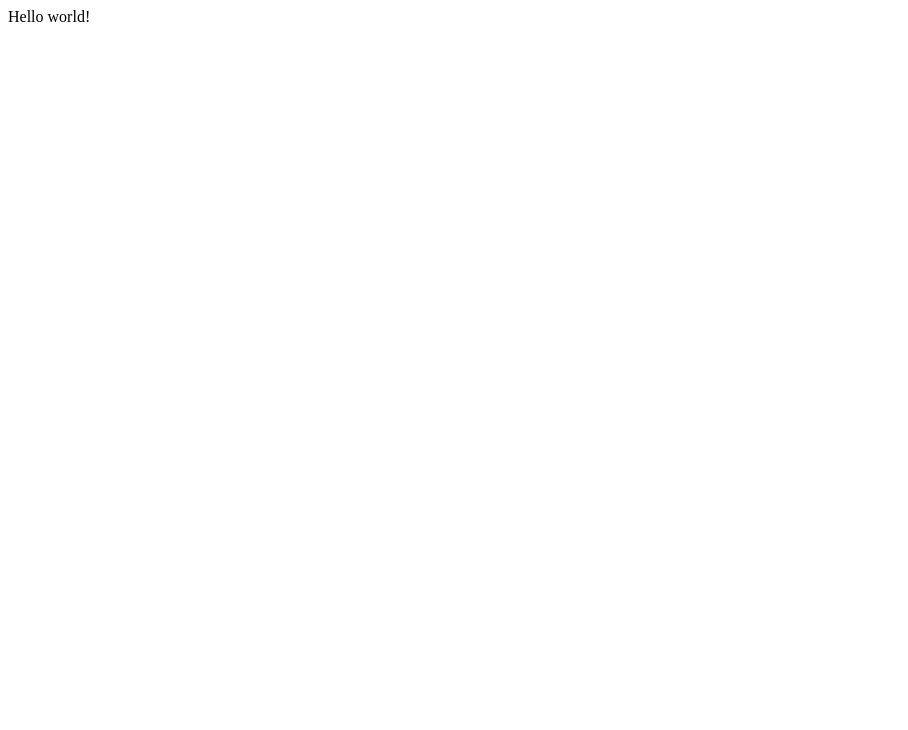
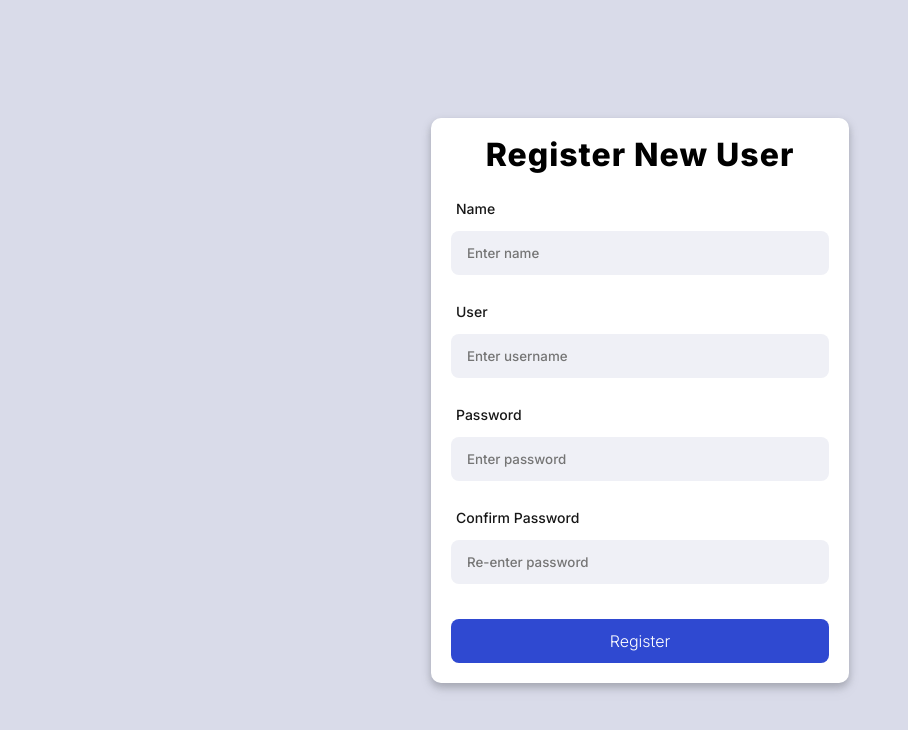
Before and after one commit to kuhlekt1v/component-library, a React (Create React App) app in the folder components/form-components/: page / in a window 1280 px wide. Shown: the top 730 px of the page, without its empty margins (0-908 px from the left). Built offline with nearby package versions, Linux system fonts and the light colour scheme.

Commit message:
Screen-centered vertical form.

```diff
--- a/components/form-components/package.json
+++ b/components/form-components/package.json
@@ -10,9 +10,12 @@
     "@types/node": "^12.20.19",
     "@types/react": "^17.0.15",
     "@types/react-dom": "^17.0.9",
+    "@types/styled-components": "^5.1.14",
     "react": "^17.0.2",
     "react-dom": "^17.0.2",
+    "react-hook-form": "^7.15.2",
     "react-scripts": "4.0.3",
+    "styled-components": "^5.3.1",
     "typescript": "^4.3.5",
     "web-vitals": "^1.1.2"
   },
--- a/components/form-components/public/index.html
+++ b/components/form-components/public/index.html
@@ -5,15 +5,15 @@
     <link rel="icon" href="%PUBLIC_URL%/favicon.ico" />
     <meta name="viewport" content="width=device-width, initial-scale=1" />
     <meta name="theme-color" content="#000000" />
-		<meta
-			name="description"
-			content="Web site created using create-react-app"
-		/>
+    <meta name="description" content="Web site created using create-react-app" />
     <!--
       manifest.json provides metadata used when your web app is installed on a
       user's mobile device or desktop. See https://developers.google.com/web/fundamentals/web-app-manifest/
     -->
     <link rel="manifest" href="%PUBLIC_URL%/manifest.json" />
+    <link rel="preconnect" href="https://fonts.googleapis.com" />
+    <link rel="preconnect" href="https://fonts.gstatic.com" crossorigin />
+    <link href="https://fonts.googleapis.com/css2?family=Inter:wght@100;300;500;800&display=swap" rel="stylesheet" />
     <!--
       Notice the use of %PUBLIC_URL% in the tags above.
       It will be replaced with the URL of the `public` folder during the build.
--- /dev/null
+++ b/components/form-components/src/App.styles.ts
@@ -0,0 +1,82 @@
+import { createGlobalStyle } from 'styled-components';
+import { COLORS } from './Constants';
+
+export const GlobalStyle = createGlobalStyle`
+  * {
+    box-sizing: border-box;
+    padding: 0;
+    margin: 0;
+
+    font-family: 'Inter', sans-serif;
+    background-color: ${COLORS.light};
+  }
+
+  html {
+    height: 100%;
+  }
+
+  body {
+    display: flex;
+	  min-height: 100%;
+	  align-items: center;
+	  justify-content: center;
+  }
+
+  /* Text */
+  h1 {
+    background-color: transparent;
+    font-style: normal;
+    font-weight: bold;
+    font-size: 64px;
+    line-height: 66px;
+    letter-spacing: 1px;
+  }
+
+  h2 {
+    background-color: transparent;
+    font-style: normal;
+    font-weight: bold;
+    font-size: 48px;
+    line-height: 50px;
+    letter-spacing: 1px;
+  }
+
+  h3 {
+    background-color: transparent;
+    font-style: normal;
+    font-weight: bold;
+    font-size: 32px;
+    line-height: 34px;
+    letter-spacing: 1px;
+  }
+
+  p {
+    background-color: transparent;
+    font-style: normal;
+    font-weight: 300;
+    font-size: 14px;
+    line-height: 24px;
+  }
+
+  .bold {
+    background-color: transparent;
+    font-style: normal;
+    font-weight: 600;
+    font-size: 14px;
+    line-height: 34px;
+  }
+
+  label {
+    color: ${COLORS.title};
+    background-color: transparent;
+    font-style: normal;
+    font-weight: 400;
+    font-size: 14px;
+    line-height: 34px;
+  }
+
+  /* Text Alignment */
+  .center {
+    text-align: center;
+  }
+`;
--- a/components/form-components/src/App.tsx
+++ b/components/form-components/src/App.tsx
@@ -1,7 +1,15 @@
 import React from 'react';
 
+import { GlobalStyle } from './App.styles';
+import { RegisterPage } from './Pages/RegisterPage';
+
 const App = () => {
-  return <div>Hello world!</div>;
+  return (
+    <>
+      <GlobalStyle />
+      <RegisterPage />
+    </>
+  );
 };
 
 export default App;
--- /dev/null
+++ b/components/form-components/src/Constants.ts
@@ -0,0 +1,21 @@
+export const COLORS = {
+  primary: '#2F49D1',
+  primarylt: '#6377dd',
+  secondary: '#B6C1E9',
+  info: '#5887FF',
+  danger: '#F26464',
+  warning: '#FFB648',
+  success: '#4BDE97',
+  title: '#171717',
+  body: '#767676',
+  label: '#B9B9B9',
+  placeholder: '#D6D7E3',
+  inputbkg: '#EFF0F6',
+  border: '#EEEEEE',
+  white: '#FFFFFF',
+  purple: '#5F2EEA',
+  blue: '#0061F7',
+  dark: '#161624',
+  light: '#D9DBE9',
+  yellow: '#FFFCF6',
+};
--- /dev/null
+++ b/components/form-components/src/Pages/RegisterPage.tsx
@@ -0,0 +1,85 @@
+import React from 'react';
+import { useForm, SubmitHandler } from 'react-hook-form';
+import { Card, FormItem, PrimaryButton, ErrorMessage } from '../Styles/StyledComponents';
+
+interface IFormInput {
+  name: string;
+  username: string;
+  password: string;
+  confirmPass: string;
+}
+
+export const RegisterPage = () => {
+  const {
+    register,
+    handleSubmit,
+    formState: { errors },
+    getValues,
+  } = useForm<IFormInput>();
+
+  const onSubmit: SubmitHandler<IFormInput> = (data) => console.log(data);
+
+  return (
+    <>
+      <Card>
+        <form onSubmit={handleSubmit(onSubmit)} style={{ backgroundColor: 'transparent' }}>
+          <h3 className="center" style={{ marginBottom: '20px' }}>
+            Register New User
+          </h3>
+          <FormItem>
+            <label htmlFor="name">Name</label>
+            <input
+              type="text"
+              id="name"
+              placeholder="Enter name"
+              {...register('name', { required: true, maxLength: 25 })}
+            />
+            {errors.name && errors.name.type === 'required' && <ErrorMessage>Name required.</ErrorMessage>}
+          </FormItem>
+          <FormItem>
+            <label htmlFor="username">User</label>
+            <input
+              type="text"
+              id="username"
+              placeholder="Enter username"
+              {...register('username', { required: true, maxLength: 25 })}
+            />
+            {errors.username && errors.username.type === 'required' && <ErrorMessage>Username required.</ErrorMessage>}
+          </FormItem>
+          <FormItem>
+            <label htmlFor="password">Password</label>
+            <input
+              type="password"
+              id="password"
+              placeholder="Enter password"
+              {...register('password', { required: true, maxLength: 25 })}
+            />
+            {errors.password && errors.password.type === 'required' && <ErrorMessage>Password required.</ErrorMessage>}
+          </FormItem>
+          <FormItem>
+            <label htmlFor="confirmPass">Confirm Password</label>
+            <input
+              type="password"
+              id="confirmPass"
+              placeholder="Re-enter password"
+              {...register('confirmPass', {
+                required: true,
+                maxLength: 25,
+                validate: () => String(getValues('password')) === String(getValues('confirmPass')),
+              })}
+            />
+            {errors.confirmPass && errors.confirmPass.type === 'required' && (
+              <ErrorMessage>Password confirmation required.</ErrorMessage>
+            )}
+            {errors.confirmPass && errors.confirmPass.type === 'validate' && (
+              <ErrorMessage>Password fields must match.</ErrorMessage>
+            )}
+          </FormItem>
+          <FormItem>
+            <PrimaryButton type="submit">Register</PrimaryButton>
+          </FormItem>
+        </form>
+      </Card>
+    </>
+  );
+};
--- /dev/null
+++ b/components/form-components/src/Styles/StyledComponents.ts
@@ -0,0 +1,83 @@
+import styled from 'styled-components';
+import { COLORS } from '../Constants';
+
+export const FormItem = styled.div`
+  display: flex;
+  flex-direction: column;
+  background-color: transparent;
+  margin-bottom: 20px;
+  width: 100%;
+
+  &:last-of-type {
+    margin-bottom: 0px;
+  }
+
+  input {
+    display: flex;
+    flex-direction: row;
+    align-items: flex-start;
+    background-color: ${COLORS.inputbkg};
+    color: ${COLORS.body};
+    padding: 5px 16px;
+    height: 44px;
+    border: none;
+    border-radius: 8px;
+
+    &:focus {
+      outline: 2px solid ${COLORS.primary};
+    }
+  }
+
+  label {
+    margin-left: 5px;
+    margin-bottom: 5px;
+  }
+`;
+
+export const Card = styled.div`
+  display: flex;
+  flex-direction: column;
+  background-color: ${COLORS.white};
+  border-radius: 10px;
+  width: 418px;
+  padding: 20px;
+  box-shadow: 0px 5px 10px rgba(160, 163, 189, 0.1);
+  filter: drop-shadow(0px 4px 4px rgba(0, 0, 0, 0.25));
+`;
+
+export const Button = styled.button`
+  padding: 5px 16px;
+  height: 44px;
+  font-size: 16px;
+  font-style: normal;
+  font-weight: 300;
+  line-height: 24px;
+  border: none;
+  border-radius: 8px;
+  margin-top: 15px;
+  transition: all 0.5s ease;
+
+  &:hover {
+    cursor: pointer;
+  }
+`;
+
+// Form validation.
+export const ErrorMessage = styled.div`
+  background-color: transparent;
+  color: ${COLORS.danger};
+  font-size: 12px;
+  font-style: italic;
+  margin: 10px 0 0 5px;
+`;
+
+// Buttons.
+
+export const PrimaryButton = styled(Button)`
+  color: ${COLORS.white};
+  background-color: ${COLORS.primary};
+
+  &:hover {
+    background-color: ${COLORS.primarylt};
+  }
+`;
```
Also changed, not shown: components/form-components/src/Styles/Form.css (added), 1 other file (tests, documents, lock files or other folders). Lines whose indentation alone changed are shown as unchanged.
